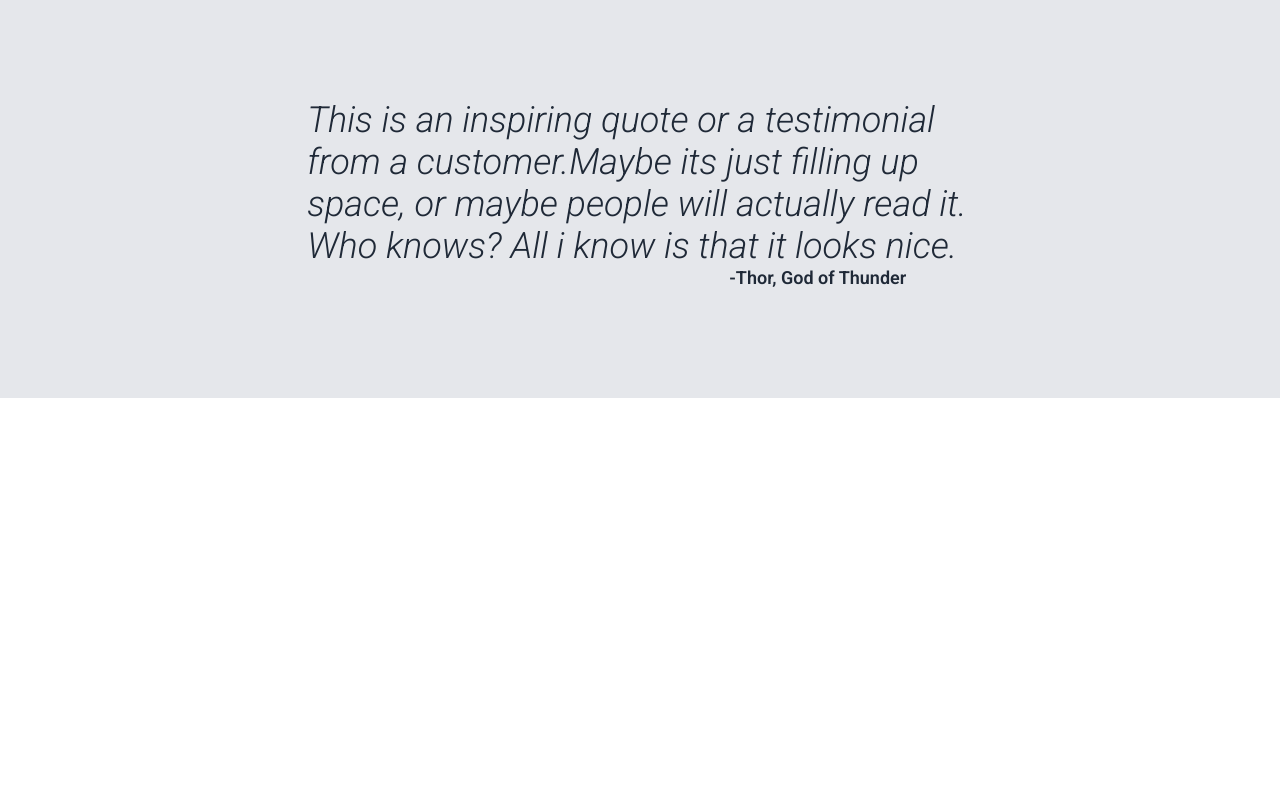
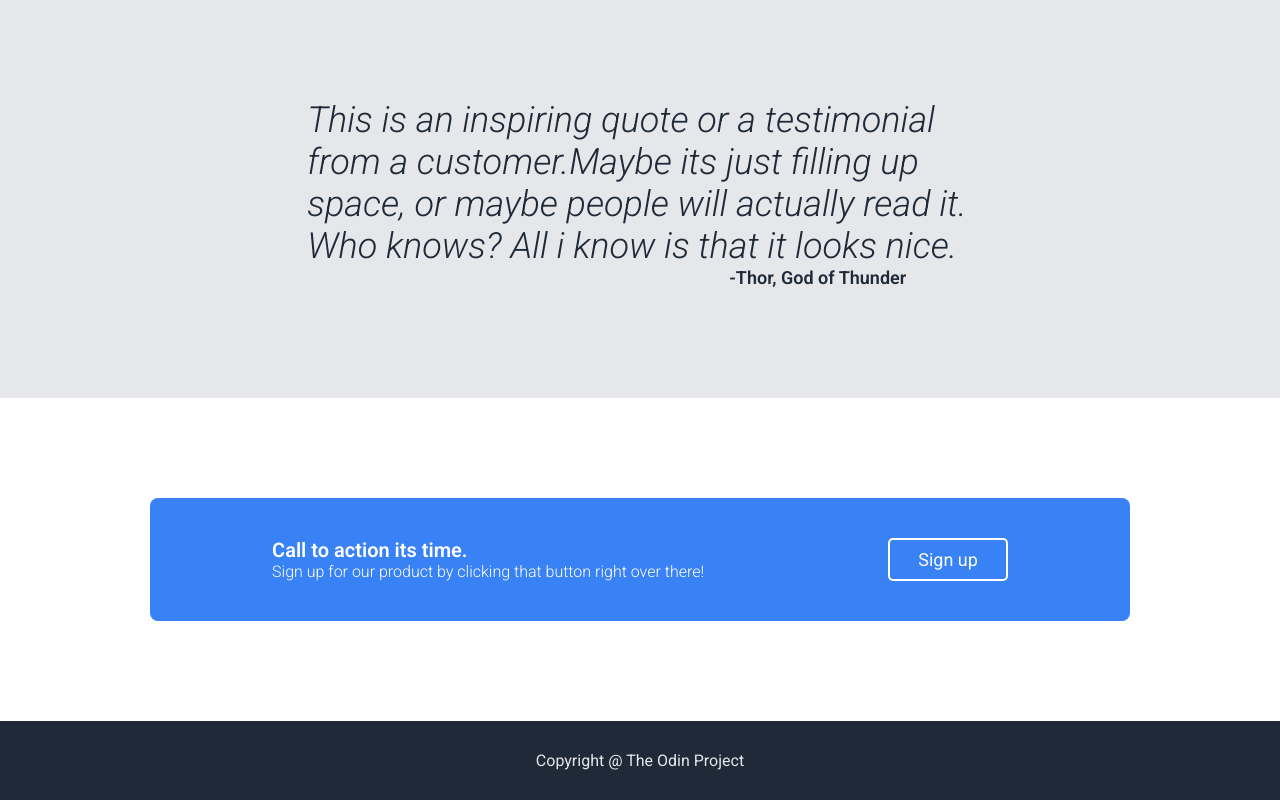
Before and after one commit to Ansh6312/odin-landing-page, a plain HTML site: page index.html in a window 1280 px wide. Shown: the part 838-1638 px from the top of the page. Before the commit the page ends 1236 px from the top, so only its background shows below. Drawn offline with Linux system fonts and the light colour scheme.

Commit message:
landing page made

```diff
--- a/index.html
+++ b/index.html
@@ -67,6 +67,19 @@
             </figure>
         </section>
 
+        <section class="s-4">
+          <div class="container2">
+             <div>
+                <p class="line1">Call to action its time.</p>
+                <p class="line2">Sign up for our product by clicking that button right over there!</p>
+             </div>
+             <div class="button"><a href="#">Sign up</a></div>
+          </div>
+        </section>
     </main>
+
+    <footer>
+        <p>Copyright @ The Odin Project</p>
+    </footer>
 </body>
 </html>
--- a/style.css
+++ b/style.css
@@ -137,3 +137,41 @@ blockquote p{
     font-style: italic;
     color: #1f2937;
 }
+
+
+
+.s-4 .button{
+    border: 2px solid white;
+    width: 13%;
+    align-content: center;
+}
+
+.container2 {
+    background-color: #3882f6;
+    display: flex;
+    justify-content: space-around;
+    padding: 40px 30px;
+    margin: 100px 150px;
+    border-radius: 8px;
+}
+
+.line1{
+    font-size: 20px;
+    color: white;
+    font-weight: 600;
+}
+
+.line2{
+    font-size: 16px;
+    color: white;
+    font-weight: 300;
+}
+
+footer {
+    background-color: #1f2937;
+    color: #e5e7eb;
+    padding: 30px 150px;
+    display: flex;
+    justify-content: center;
+    align-items: center;
+}
```
